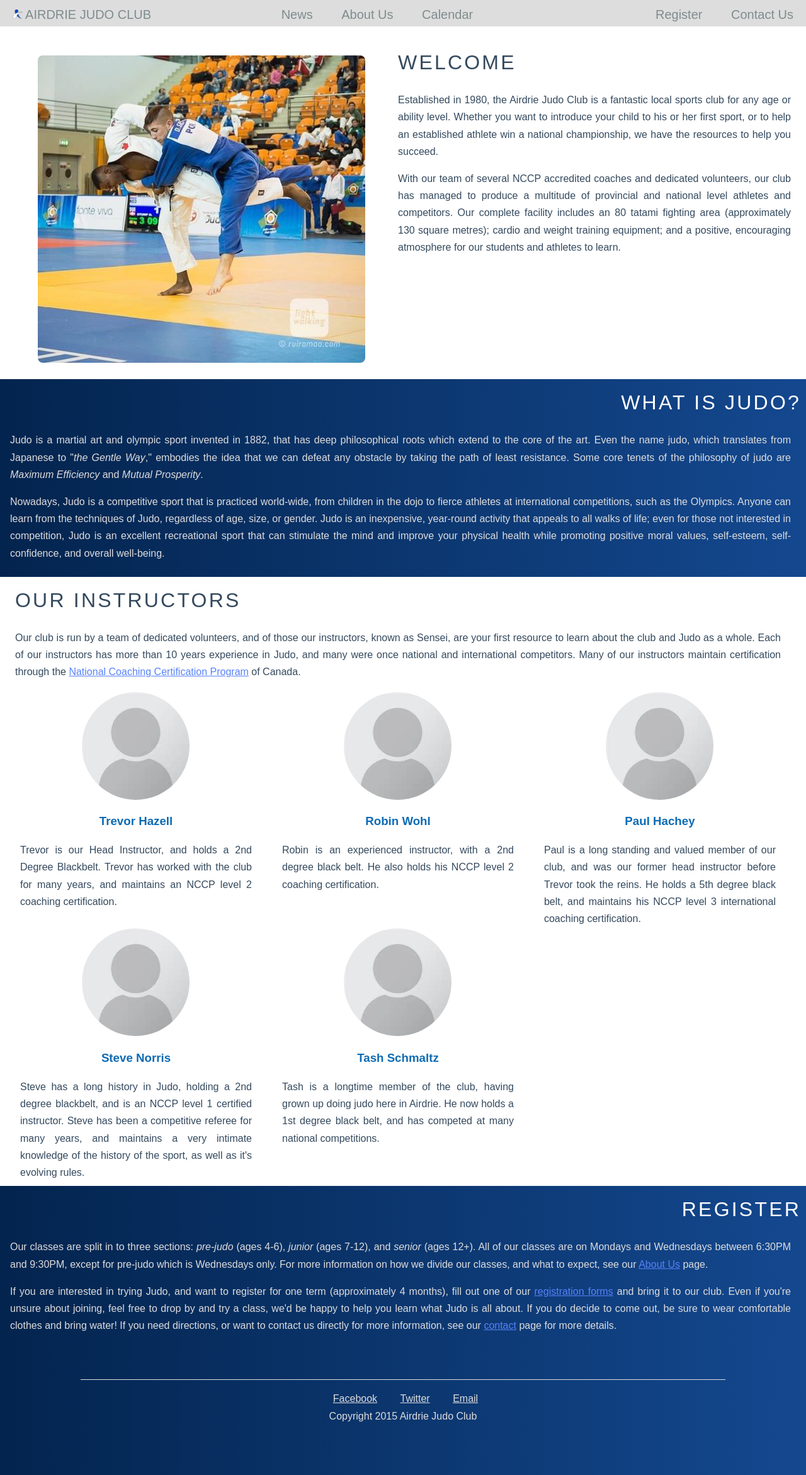
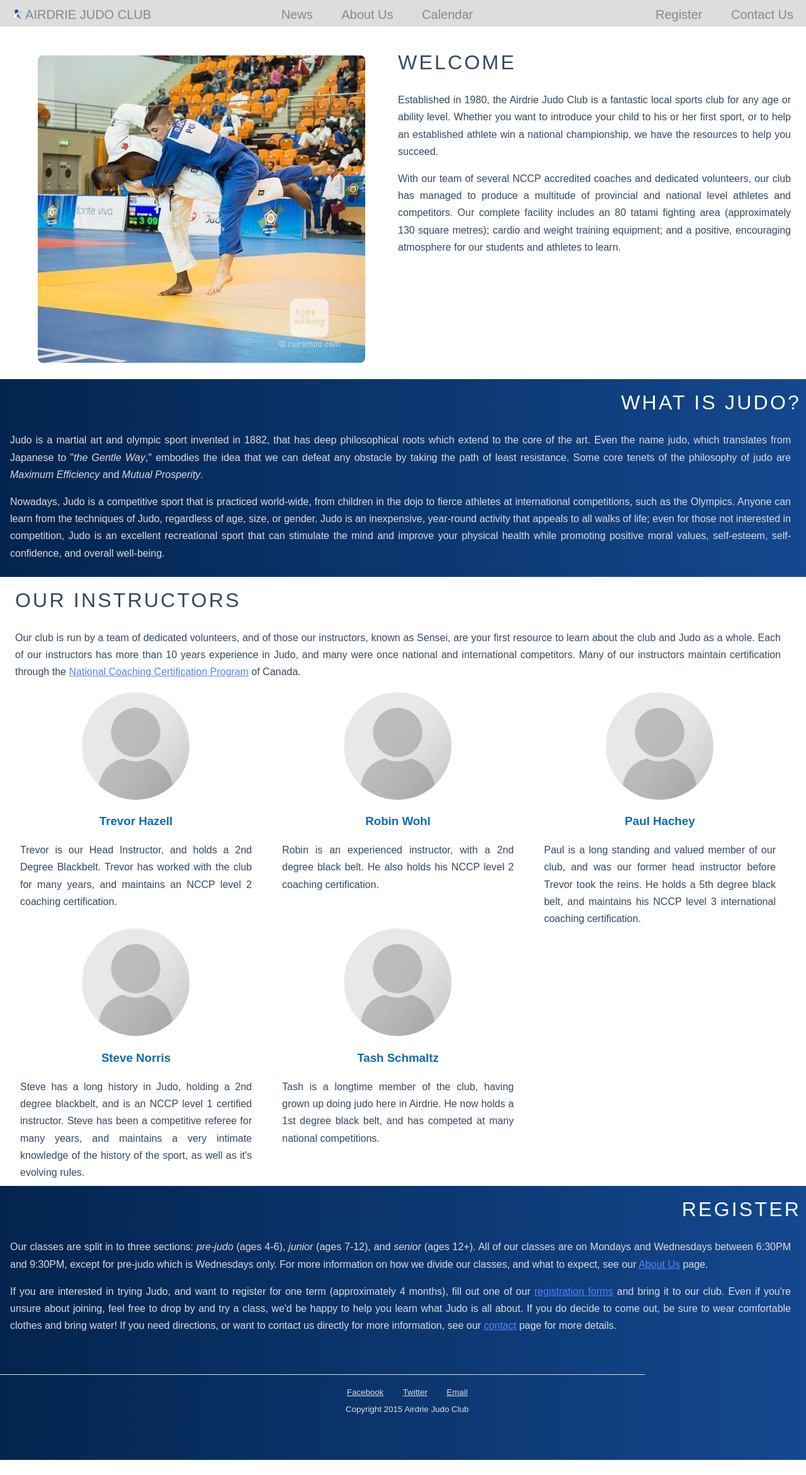
Before and after one commit to ThatGeoGuy/airdrie-judo, a Jekyll site: the page built from index.html, in a window 1280 px wide. Shown: the whole page at 63% size. Built offline with Jekyll 4.4.1, drawn with Linux system fonts in a browser that asks for light colours; nearby versions of some CDN libraries; after the commit the page ends 2318 px from its top, so only the background shows below that.

Commit message:
Reduces maring on footer ul

```diff
--- a/css/base.css
+++ b/css/base.css
@@ -135,6 +135,7 @@ a:visited {
 	margin-right: auto;
 	padding-bottom: 5em;
 	padding-top: 3em;
+	font-size: 10pt;
 }
 
 #footer hr {
@@ -145,10 +146,14 @@ a:visited {
 	margin-bottom: 1em;
 }
 
+#footer p {
+	padding-left: 1em;
+}
+
 #footer * {
 	text-align: center;
 	color: #ddd;
-	margin: auto;
+	margin: 0;
 }
 
 #footer-list li {
```
